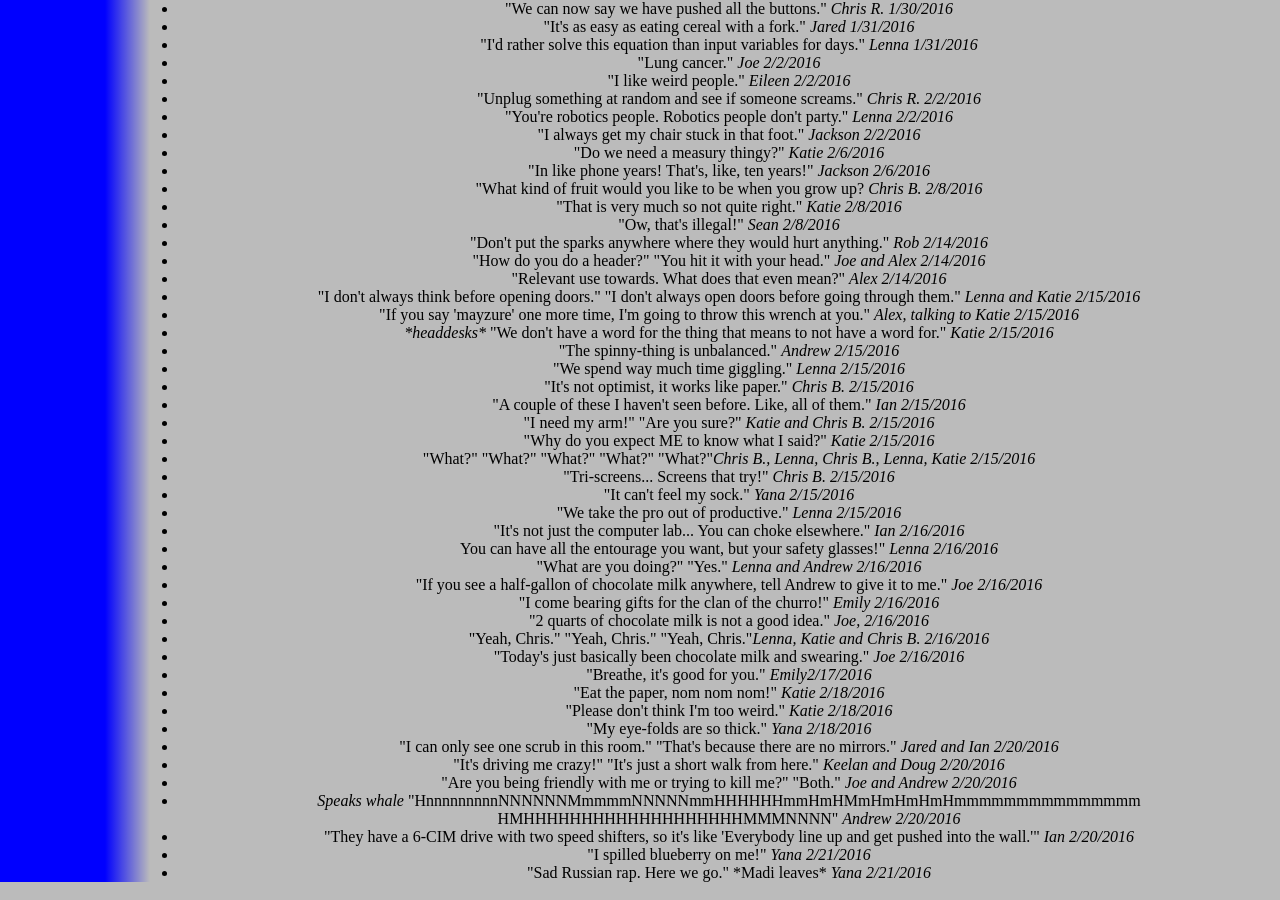
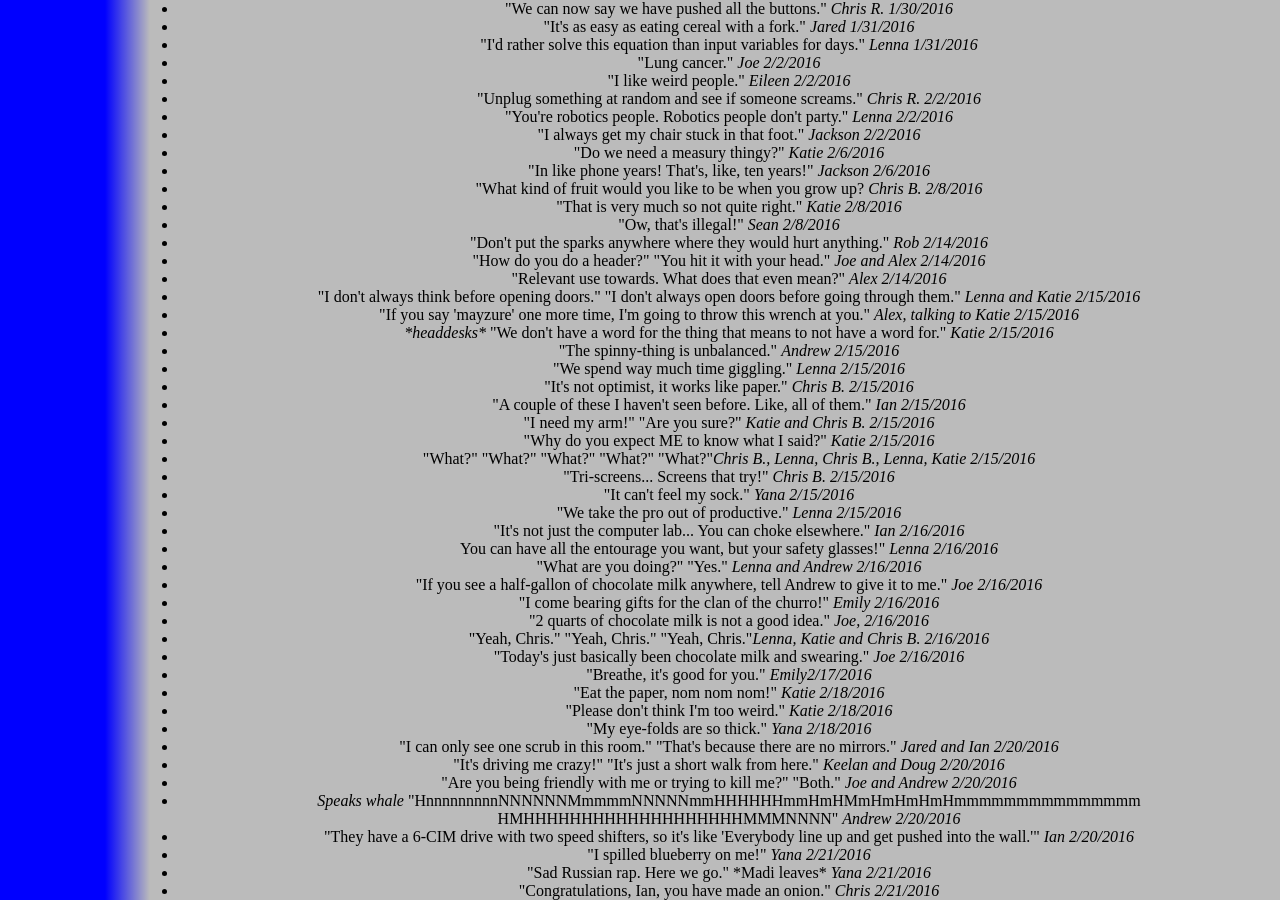
Before and after one commit to katiebugmoon/FRC4131.github.io, a Jekyll site: the page built from media/2016/quotes.html, in a window 1280 px wide and 900 px high, scrolled down 592 px. Built offline with Jekyll 4.4.1, drawn with Linux system fonts in a browser that asks for light colours; nearby versions of some CDN libraries.

Commit message:
Update quotes.html

```diff
--- a/media/2016/quotes.html
+++ b/media/2016/quotes.html
@@ -79,4 +79,5 @@ title: Build Season 2016 Quotes
 	<li>"They have a 6-CIM drive with two speed shifters, so it's like 'Everybody line up and get pushed into the wall.'" <i>Ian 2/20/2016</i></li>
 	<li>"I spilled blueberry on me!" <i>Yana 2/21/2016</i></li>
 	<li>"Sad Russian rap. Here we go." *Madi leaves* <i>Yana 2/21/2016</i></li>
+	<li>"Congratulations, Ian, you have made an onion." <i>Chris 2/21/2016</i></li>
 </ul><center>
```
